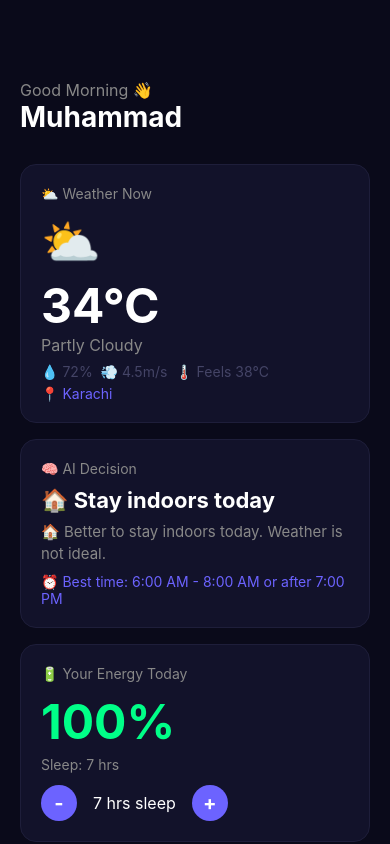
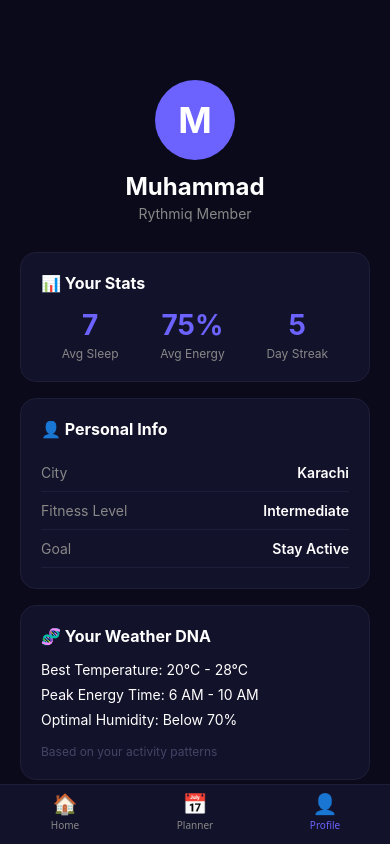
Before and after one commit to midhat81/Rythmiq, a React Native app in the folder RythmiqApp/: screen /Profile in a window 390 px wide. Built offline with nearby package versions, Linux system fonts and the light colour scheme.

Commit message:
Day 5 - Navigation + Planner + Profile Screen

```diff
--- a/RythmiqApp/App.tsx
+++ b/RythmiqApp/App.tsx
@@ -1,5 +1,5 @@
-import HomeScreen from './src/screens/HomeScreen';
+import AppNavigator from './src/navigation/AppNavigator';
 
 export default function App() {
-  return <HomeScreen />;
+  return <AppNavigator />;
 }
--- a/RythmiqApp/package.json
+++ b/RythmiqApp/package.json
@@ -3,11 +3,15 @@
   "version": "1.0.0",
   "main": "index.ts",
   "dependencies": {
+    "@react-navigation/bottom-tabs": "^7.18.0",
+    "@react-navigation/native": "^7.3.1",
     "expo": "~56.0.11",
     "expo-status-bar": "~56.0.4",
     "react": "19.2.3",
     "react-dom": "19.2.3",
     "react-native": "0.85.3",
+    "react-native-safe-area-context": "~5.7.0",
+    "react-native-screens": "4.25.2",
     "react-native-web": "^0.21.2"
   },
   "devDependencies": {
--- /dev/null
+++ b/RythmiqApp/src/navigation/AppNavigator.tsx
@@ -0,0 +1,57 @@
+import { createBottomTabNavigator } from '@react-navigation/bottom-tabs';
+import { NavigationContainer } from '@react-navigation/native';
+import { Text } from 'react-native';
+import HomeScreen from '../screens/HomeScreen';
+import PlannerScreen from '../screens/PlannerScreen';
+import ProfileScreen from '../screens/ProfileScreen';
+import { colors } from '../constants/colors';
+
+const Tab = createBottomTabNavigator();
+
+export default function AppNavigator() {
+  return (
+    <NavigationContainer>
+      <Tab.Navigator
+        screenOptions={{
+          headerShown: false,
+          tabBarStyle: {
+            backgroundColor: colors.card,
+            borderTopColor: colors.cardBorder,
+            height: 60,
+            paddingBottom: 8,
+          },
+          tabBarActiveTintColor: colors.primary,
+          tabBarInactiveTintColor: colors.textSecondary,
+        }}
+      >
+        <Tab.Screen
+          name="Home"
+          component={HomeScreen}
+          options={{
+            tabBarIcon: ({ color }) => (
+              <Text style={{ fontSize: 20, color }}>🏠</Text>
+            ),
+          }}
+        />
+        <Tab.Screen
+          name="Planner"
+          component={PlannerScreen}
+          options={{
+            tabBarIcon: ({ color }) => (
+              <Text style={{ fontSize: 20, color }}>📅</Text>
+            ),
+          }}
+        />
+        <Tab.Screen
+          name="Profile"
+          component={ProfileScreen}
+          options={{
+            tabBarIcon: ({ color }) => (
+              <Text style={{ fontSize: 20, color }}>👤</Text>
+            ),
+          }}
+        />
+      </Tab.Navigator>
+    </NavigationContainer>
+  );
+}
--- /dev/null
+++ b/RythmiqApp/src/screens/PlannerScreen.tsx
@@ -0,0 +1,108 @@
+import { StyleSheet, Text, View, ScrollView } from 'react-native';
+import { colors } from '../constants/colors';
+
+const morningPlan = [
+  { time: '6:00 AM', task: '🌅 Wake up + stretch', done: false },
+  { time: '6:30 AM', task: '🚶 Morning walk', done: false },
+  { time: '7:30 AM', task: '🍳 Healthy breakfast', done: false },
+  { time: '8:30 AM', task: '📚 Reading or learning', done: false },
+  { time: '10:00 AM', task: '💻 Focus work time', done: false },
+];
+
+const eveningPlan = [
+  { time: '5:00 PM', task: '🧘 Evening yoga', done: false },
+  { time: '6:00 PM', task: '🌿 Outdoor walk', done: false },
+  { time: '7:00 PM', task: '🍽️ Light dinner', done: false },
+  { time: '9:00 PM', task: '📖 Wind down reading', done: false },
+  { time: '10:00 PM', task: '😴 Sleep time', done: false },
+];
+
+export default function PlannerScreen() {
+  return (
+    <ScrollView style={styles.container}>
+
+      {/* Header */}
+      <View style={styles.header}>
+        <Text style={styles.title}>📅 Daily Planner</Text>
+        <Text style={styles.subtitle}>Your AI planned day</Text>
+      </View>
+
+      {/* Morning Plan */}
+      <View style={styles.card}>
+        <Text style={styles.cardTitle}>🌅 Morning Plan</Text>
+        {morningPlan.map((item, index) => (
+          <View key={index} style={styles.planItem}>
+            <Text style={styles.planTime}>{item.time}</Text>
+            <Text style={styles.planTask}>{item.task}</Text>
+          </View>
+        ))}
+      </View>
+
+      {/* Evening Plan */}
+      <View style={styles.card}>
+        <Text style={styles.cardTitle}>🌙 Evening Plan</Text>
+        {eveningPlan.map((item, index) => (
+          <View key={index} style={styles.planItem}>
+            <Text style={styles.planTime}>{item.time}</Text>
+            <Text style={styles.planTask}>{item.task}</Text>
+          </View>
+        ))}
+      </View>
+
+    </ScrollView>
+  );
+}
+
+const styles = StyleSheet.create({
+  container: {
+    flex: 1,
+    backgroundColor: colors.background,
+    padding: 20,
+  },
+  header: {
+    marginTop: 60,
+    marginBottom: 30,
+  },
+  title: {
+    fontSize: 28,
+    fontWeight: 'bold',
+    color: colors.textPrimary,
+  },
+  subtitle: {
+    fontSize: 16,
+    color: colors.textSecondary,
+    marginTop: 5,
+  },
+  card: {
+    backgroundColor: colors.card,
+    borderRadius: 16,
+    padding: 20,
+    marginBottom: 16,
+    borderWidth: 1,
+    borderColor: colors.cardBorder,
+  },
+  cardTitle: {
+    fontSize: 16,
+    fontWeight: 'bold',
+    color: colors.textPrimary,
+    marginBottom: 15,
+  },
+  planItem: {
+    flexDirection: 'row',
+    alignItems: 'center',
+    marginBottom: 12,
+    paddingBottom: 12,
+    borderBottomWidth: 1,
+    borderBottomColor: colors.cardBorder,
+  },
+  planTime: {
+    fontSize: 13,
+    color: colors.primary,
+    width: 80,
+  },
+  planTask: {
+    fontSize: 15,
+    color: colors.textPrimary,
+    flex: 1,
+  },
+});
--- /dev/null
+++ b/RythmiqApp/src/screens/ProfileScreen.tsx
@@ -0,0 +1,166 @@
+import { StyleSheet, Text, View, ScrollView } from 'react-native';
+import { colors } from '../constants/colors';
+
+export default function ProfileScreen() {
+  return (
+    <ScrollView style={styles.container}>
+
+      {/* Header */}
+      <View style={styles.header}>
+        <View style={styles.avatar}>
+          <Text style={styles.avatarText}>M</Text>
+        </View>
+        <Text style={styles.name}>Muhammad</Text>
+        <Text style={styles.subtitle}>Rythmiq Member</Text>
+      </View>
+
+      {/* Stats Card */}
+      <View style={styles.card}>
+        <Text style={styles.cardTitle}>📊 Your Stats</Text>
+        <View style={styles.statsRow}>
+          <View style={styles.stat}>
+            <Text style={styles.statValue}>7</Text>
+            <Text style={styles.statLabel}>Avg Sleep</Text>
+          </View>
+          <View style={styles.stat}>
+            <Text style={styles.statValue}>75%</Text>
+            <Text style={styles.statLabel}>Avg Energy</Text>
+          </View>
+          <View style={styles.stat}>
+            <Text style={styles.statValue}>5</Text>
+            <Text style={styles.statLabel}>Day Streak</Text>
+          </View>
+        </View>
+      </View>
+
+      {/* Personal Info Card */}
+      <View style={styles.card}>
+        <Text style={styles.cardTitle}>👤 Personal Info</Text>
+        <View style={styles.infoRow}>
+          <Text style={styles.infoLabel}>City</Text>
+          <Text style={styles.infoValue}>Karachi</Text>
+        </View>
+        <View style={styles.infoRow}>
+          <Text style={styles.infoLabel}>Fitness Level</Text>
+          <Text style={styles.infoValue}>Intermediate</Text>
+        </View>
+        <View style={styles.infoRow}>
+          <Text style={styles.infoLabel}>Goal</Text>
+          <Text style={styles.infoValue}>Stay Active</Text>
+        </View>
+      </View>
+
+      {/* Weather DNA Card */}
+      <View style={styles.card}>
+        <Text style={styles.cardTitle}>🧬 Your Weather DNA</Text>
+        <Text style={styles.dnaText}>
+          Best Temperature: 20°C - 28°C
+        </Text>
+        <Text style={styles.dnaText}>
+          Peak Energy Time: 6 AM - 10 AM
+        </Text>
+        <Text style={styles.dnaText}>
+          Optimal Humidity: Below 70%
+        </Text>
+        <Text style={styles.dnaSub}>
+          Based on your activity patterns
+        </Text>
+      </View>
+
+    </ScrollView>
+  );
+}
+
+const styles = StyleSheet.create({
+  container: {
+    flex: 1,
+    backgroundColor: colors.background,
+    padding: 20,
+  },
+  header: {
+    alignItems: 'center',
+    marginTop: 60,
+    marginBottom: 30,
+  },
+  avatar: {
+    width: 80,
+    height: 80,
+    borderRadius: 40,
+    backgroundColor: colors.primary,
+    alignItems: 'center',
+    justifyContent: 'center',
+    marginBottom: 12,
+  },
+  avatarText: {
+    fontSize: 36,
+    fontWeight: 'bold',
+    color: colors.textPrimary,
+  },
+  name: {
+    fontSize: 24,
+    fontWeight: 'bold',
+    color: colors.textPrimary,
+  },
+  subtitle: {
+    fontSize: 14,
+    color: colors.textSecondary,
+    marginTop: 4,
+  },
+  card: {
+    backgroundColor: colors.card,
+    borderRadius: 16,
+    padding: 20,
+    marginBottom: 16,
+    borderWidth: 1,
+    borderColor: colors.cardBorder,
+  },
+  cardTitle: {
+    fontSize: 16,
+    fontWeight: 'bold',
+    color: colors.textPrimary,
+    marginBottom: 15,
+  },
+  statsRow: {
+    flexDirection: 'row',
+    justifyContent: 'space-around',
+  },
+  stat: {
+    alignItems: 'center',
+  },
+  statValue: {
+    fontSize: 28,
+    fontWeight: 'bold',
+    color: colors.primary,
+  },
+  statLabel: {
+    fontSize: 12,
+    color: colors.textSecondary,
+    marginTop: 4,
+  },
+  infoRow: {
+    flexDirection: 'row',
+    justifyContent: 'space-between',
+    paddingVertical: 10,
+    borderBottomWidth: 1,
+    borderBottomColor: colors.cardBorder,
+  },
+  infoLabel: {
+    fontSize: 14,
+    color: colors.textSecondary,
+  },
+  infoValue: {
+    fontSize: 14,
+    color: colors.textPrimary,
+    fontWeight: '600',
+  },
+  dnaText: {
+    fontSize: 14,
+    color: colors.textPrimary,
+    marginBottom: 8,
+  },
+  dnaSub: {
+    fontSize: 12,
+    color: colors.textMuted,
+    marginTop: 8,
+  },
+});
```
Also changed, not shown: 1 other file (tests, documents, lock files or other folders).
